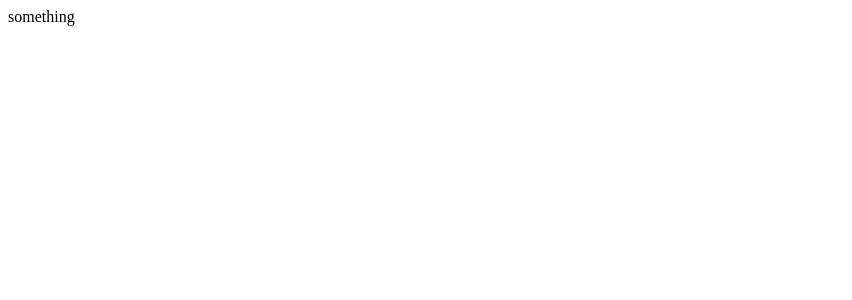
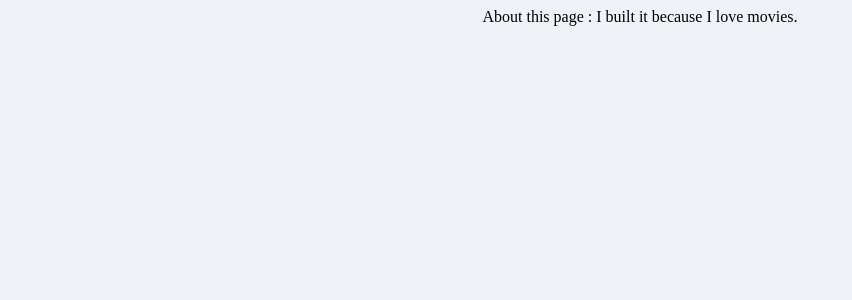
Before and after one commit to grandff/movie_app_2020, a React (Create React App) app: page /#/about in a window 1280 px wide. Shown: the top 300 px of the page, without its empty margins (0-852 px from the left). Built offline with nearby package versions, Linux system fonts and the light colour scheme.

Commit message:
building the router

```diff
--- a/src/App.js
+++ b/src/App.js
@@ -1,7 +1,16 @@
 import React from "react";
+import { HashRouter, Route } from "react-router-dom";
+import About from "./routes/About";
+import Home from "./routes/Home";
 
-function App(){
-  return <sapn>something</sapn>;
+/* exact 옵션을 넣어서 해당 path가 아니면 렌더링을 안하도록 설정 */
+function App() {
+  return (
+    <HashRouter>
+      <Route path="/" exact={true} component={Home} />
+      <Route path="/about" component={About} />
+    </HashRouter>
+  );
 }
 
 export default App;
--- a/src/routes/About.js
+++ b/src/routes/About.js
@@ -0,0 +1,7 @@
+import React from "react";
+
+function About(){
+    return <span>About this page : I built it because I love movies.</span>
+}
+
+export default About;
```
Also changed, not shown: 1 other file (tests, documents, lock files or other folders).
